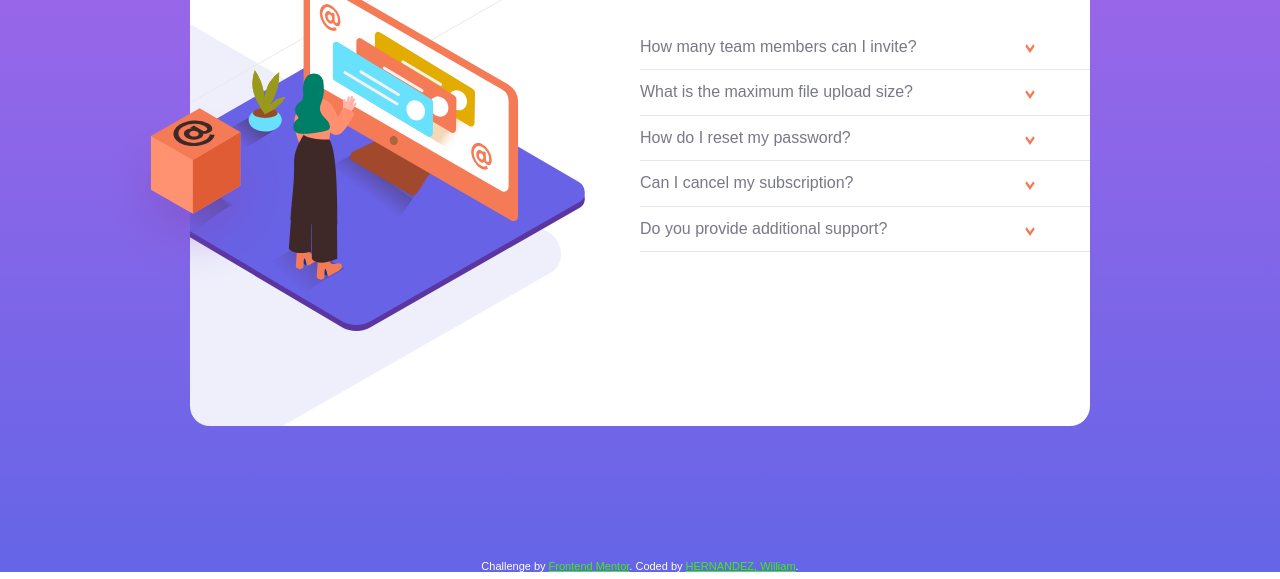
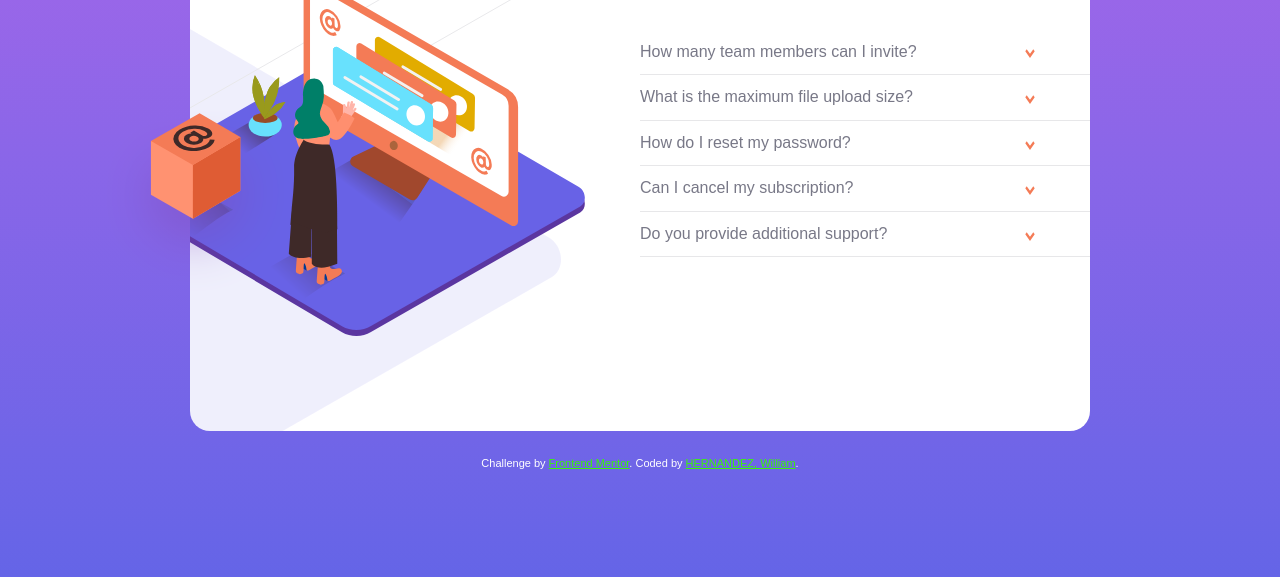
Before and after one commit to WackLantern/FAQ-accordian-card, a plain HTML site: page index.html in a window 1280 px wide. Shown: the part 253-832 px from the top of the page. Drawn offline with Linux system fonts and the light colour scheme.

Commit message:
Updae faq.css
Adjusted footer to be more visible

```diff
--- a/faq.css
+++ b/faq.css
@@ -1,7 +1,7 @@
  footer {
  	font-size: 11px; text-align: center;
 	 color: #fff;
-	 margin-top: 5px
+	 transform: translate(0, -100px);
  }
 
  footer a {
@@ -21,21 +21,20 @@
  @import url('https://fonts.googleapis.com/css2?family=Kumbh+Sans:wght@400;700&display=swap');
 
  body{
- 	margin: 0;
  	font-family: Kumbh Sans, sans-serif;
  	display: flex;
  	align-items:center;
-	 justify-content: center;
+	justify-content: center;
  	flex-direction: column;
  	background: linear-gradient(hsl(273, 75%, 66%), hsl(240, 73%, 65%));
 	background-repeat: no-repeat;
-	background-size: cover;
+	background-size: cover
  }
 
  main{
  	height: 550px;
  	width:900px;
- 	margin: 129px;
+ 	margin: 126px;
  	display: flex;
  	background: #fff;
  	background-image: url(images/bg-pattern-desktop.svg);
```
